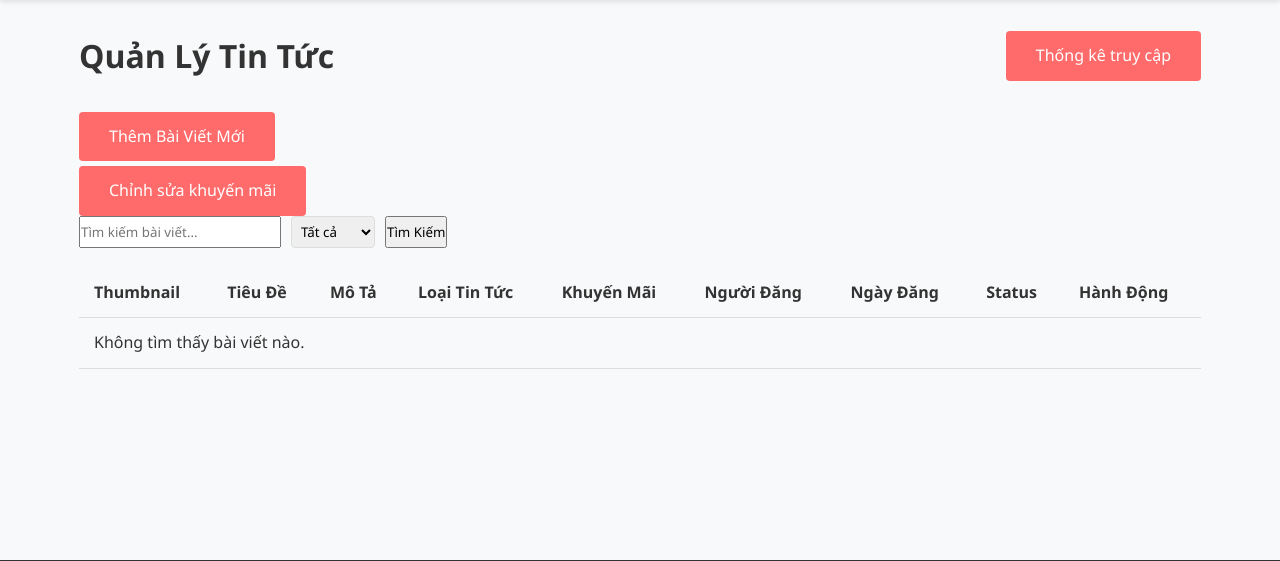
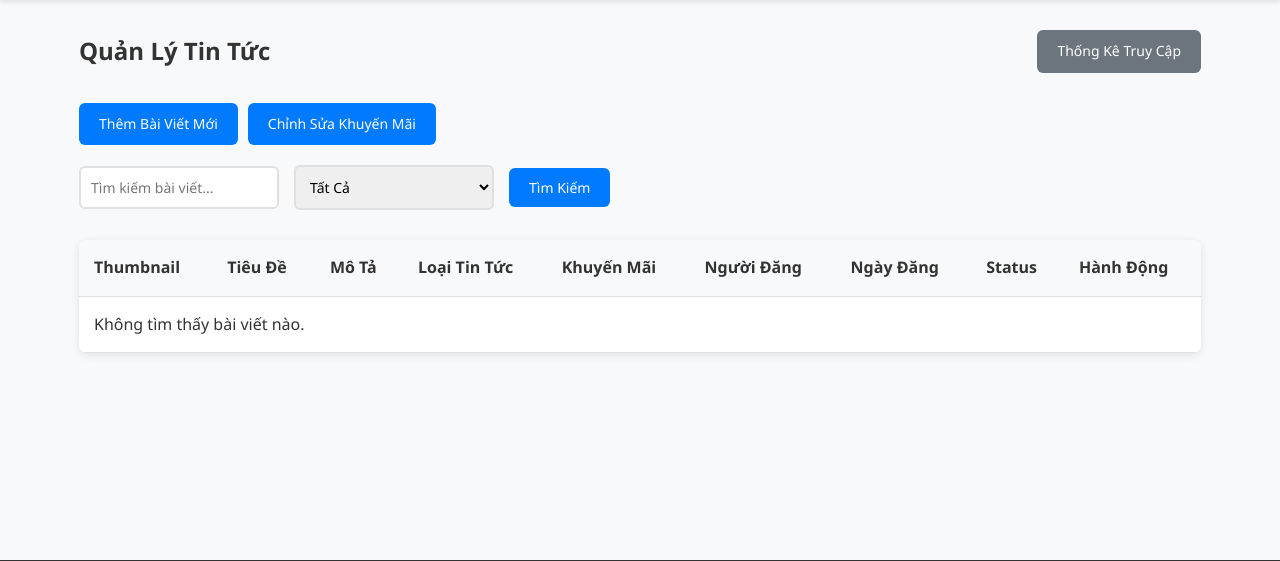
Before and after one commit to PhaCod/shoesWebsite, a PHP site: template views/admin/pages/manage-news.php in a window 1280 px wide. Shown: the part 68-629 px from the top of the page. Run offline with PHP 8.4, Linux system fonts and the light colour scheme; the template is opened without the code that fills it, so the values that code supplies are empty.

Commit message:
chỉnh css bằng AI

```diff
--- a/views/admin/pages/manage-news.php
+++ b/views/admin/pages/manage-news.php
@@ -1,37 +1,163 @@
+<style>
+    .admin-header {
+        display: flex;
+        justify-content: space-between;
+        align-items: center;
+        margin-bottom: 30px;
+    }
 
-<!-- <head>
+    .admin-header h1 {
+        font-size: 24px;
+        font-weight: 600;
+        color: #333;
+    }
 
-    <link rel="stylesheet" href="https://cdn.jsdelivr.net/gh/zuramai/mazer@docs/demo/assets/compiled/css/app.css">
-    <link rel="stylesheet" href="https://cdn.jsdelivr.net/gh/zuramai/mazer@docs/demo/assets/compiled/css/app-dark.css">
-    <link rel="stylesheet" href="https://cdn.jsdelivr.net/gh/zuramai/mazer@docs/demo/assets/compiled/css/iconly.css">
-    <link rel="stylesheet" href="https://cdn.datatables.net/2.3.0/css/dataTables.dataTables.css">
-    <link rel="stylesheet" href="https://cdn.datatables.net/2.3.0/css/dataTables.dataTables.rtl.css">
+    .admin-actions {
+        display: flex;
+        gap: 10px;
+        margin-bottom: 20px;
+    }
 
+    .btn {
+        padding: 10px 20px;
+        border-radius: 6px;
+        text-decoration: none;
+        font-size: 14px;
+        font-weight: 500;
+        transition: background-color 0.3s ease;
+    }
 
-</head> -->
+    .btn-primary {
+        background-color: #007bff;
+        color: white;
+        border: none;
+    }
 
-<style>
-    .admin-actions1 {
-        margin-top: 5px;
+    .btn-primary:hover {
+        background-color: #0056b3;
+    }
+
+    .btn-secondary {
+        background-color: #6c757d;
+        color: white;
+        border: none;
+    }
+
+    .btn-secondary:hover {
+        background-color: #5a6268;
+    }
+
+    .btn-danger {
+        background-color: #dc3545;
+        color: white;
+        border: none;
+    }
+
+    .btn-danger:hover {
+        background-color: #c82333;
+    }
+
+    .search-form {
+        display: flex;
+        gap: 15px;
+        margin-bottom: 30px;
+        align-items: center;
+    }
+
+    .search-form input[type="text"],
+    .search-form select {
+        padding: 10px;
+        border: 2px solid #e0e0e0;
+        border-radius: 6px;
+        font-size: 14px;
+        width: 200px;
+        transition: border-color 0.3s ease;
+    }
+
+    .search-form input[type="text"]:focus,
+    .search-form select:focus {
+        border-color: #007bff;
+        outline: none;
+        box-shadow: 0 0 5px rgba(0, 123, 255, 0.3);
+    }
+
+    .search-form button {
+        padding: 10px 20px;
+        background-color: #007bff;
+        color: white;
+        border: none;
+        border-radius: 6px;
+        cursor: pointer;
+        font-size: 14px;
+        font-weight: 500;
+        transition: background-color 0.3s ease;
+    }
+
+    .search-form button:hover {
+        background-color: #0056b3;
+    }
+
+    .admin-table {
+        width: 100%;
+        border-collapse: collapse;
+        background-color: #ffffff;
+        box-shadow: 0 2px 10px rgba(0, 0, 0, 0.1);
+        border-radius: 8px;
+        overflow: hidden;
+    }
+
+    .admin-table th,
+    .admin-table td {
+        padding: 15px;
+        text-align: left;
+        border-bottom: 1px solid #e0e0e0;
+    }
+
+    .admin-table th {
+        background-color: #f8f9fa;
+        font-weight: 600;
+        color: #333;
+    }
+
+    .admin-table tbody tr:hover {
+        background-color: #f1f3f5;
     }
 
     .admin-table img {
         max-width: 50px;
         border-radius: 5px;
+        object-fit: cover;
+    }
+
+    .admin-table .action-buttons {
+        display: flex;
+        gap: 10px;
+    }
+
+    .admin-table .action-buttons a {
+        padding: 8px 15px;
+        font-size: 13px;
+        border-radius: 5px;
+        text-align: center;
+        min-width: 70px;
     }
 
     .pagination {
-        margin-top: 20px;
+        margin-top: 30px;
         text-align: center;
+        display: flex;
+        justify-content: center;
+        gap: 8px;
     }
 
     .pagination a {
-        display: inline-block;
-        padding: 8px 16px;
-        margin: 0 4px;
+        padding: 10px 15px;
         border: 1px solid #ddd;
+        border-radius: 5px;
         text-decoration: none;
         color: #333;
+        font-size: 14px;
+        transition: background-color 0.3s ease;
     }
 
     .pagination a.active {
@@ -41,57 +167,59 @@
     }
 
     .pagination a:hover:not(.active) {
-        background-color: #f1f1f1;
+        background-color: #e9ecef;
     }
 
     .status-pending {
-        color: orange;
-        font-weight: bold;
+        color: #ff8c00;
+        font-weight: 500;
     }
 
     .status-active {
-        color: green;
-        font-weight: bold;
+        color: #28a745;
+        font-weight: 500;
     }
 
     .status-expired {
-        color: red;
-        font-weight: bold;
+        color: #dc3545;
+        font-weight: 500;
     }
 
-    .search-form {
-        display: flex;
-        gap: 10px;
+    .alert {
+        padding: 15px;
         margin-bottom: 20px;
+        border-radius: 6px;
+        text-align: center;
     }
 
-    .search-form select {
-        padding: 5px;
-        border-radius: 4px;
-        border: 1px solid #ddd;
+    .alert-success {
+        background-color: #d4edda;
+        color: #155724;
+        border: 1px solid #c3e6cb;
     }
 
-
+    .alert-danger {
+        background-color: #f8d7da;
+        color: #721c24;
+        border: 1px solid #f5c6cb;
+    }
 </style>
 
 <div class="admin-header">
     <h1>Quản Lý Tin Tức</h1>
-    <a href="/shoesWebsite/index.php?controller=adminNews&action=stats" class="btn btn-secondary">Thống kê truy cập</a>
+    <a href="/shoesWebsite/index.php?controller=adminNews&action=stats" class="btn btn-secondary">Thống Kê Truy Cập</a>
 </div>
 
 <?php if (isset($error)): ?>
-    <div class="alert alert-danger"><?php echo $error; ?></div>
+    <div class="alert alert-danger"><?php echo htmlspecialchars($error); ?></div>
 <?php endif; ?>
 <?php if (isset($success)): ?>
-    <div class="alert alert-success"><?php echo $success; ?></div>
+    <div class="alert alert-success"><?php echo htmlspecialchars($success); ?></div>
 <?php endif; ?>
 
 <div class="admin-actions">
     <a href="/shoesWebsite/index.php?controller=adminNews&action=addNews" class="btn btn-primary">Thêm Bài Viết Mới</a>
-</div>
-
-<div class="admin-actions1">
-    <a href="/shoesWebsite/index.php?controller=adminPromotion&action=index" class="btn btn-primary">Chỉnh sửa khuyến mãi</a>
+    <a href="/shoesWebsite/index.php?controller=adminPromotion&action=index" class="btn btn-primary">Chỉnh Sửa Khuyến Mãi</a>
 </div>
 
 <form method="get" class="search-form">
@@ -99,7 +227,7 @@
     <input type="hidden" name="action" value="manage">
     <input type="text" name="search" placeholder="Tìm kiếm bài viết..." value="<?php echo htmlspecialchars($search); ?>">
     <select name="status">
-        <option value="all" <?php echo $status === 'all' ? 'selected' : ''; ?>>Tất cả</option>
+        <option value="all" <?php echo $status === 'all' ? 'selected' : ''; ?>>Tất Cả</option>
         <option value="pending" <?php echo $status === 'pending' ? 'selected' : ''; ?>>Pending</option>
         <option value="active" <?php echo $status === 'active' ? 'selected' : ''; ?>>Active</option>
         <option value="expired" <?php echo $status === 'expired' ? 'selected' : ''; ?>>Expired</option>
@@ -107,7 +235,7 @@
     <button type="submit">Tìm Kiếm</button>
 </form>
 
-<table class="table table-striped admin-table">
+<table class="table admin-table">
     <thead>
         <tr>
             <th>Thumbnail</th>
@@ -120,7 +248,6 @@
             <th>Status</th>
             <th>Hành Động</th>
         </tr>
-
     </thead>
     <tbody>
         <?php if (empty($news)): ?>
@@ -143,7 +270,7 @@
                         <?php
                         $news_types = [
                             'general' => 'Tin Tức Thông Thường',
-                            'flash_sale' => 'Sale sập sàn',
+                            'flash_sale' => 'Sale Sập Sàn',
                             'fixed_price' => 'Rẻ Vô Địch',
                         ];
                         echo $news_types[$item['news_type']] ?? 'Không xác định';
@@ -171,8 +298,10 @@
                         ?>
                     </td>
                     <td>
-                        <a href="/shoesWebsite/index.php?controller=adminNews&action=editNews&id=<?php echo $item['NewsID']; ?>" class="btn btn-primary">Sửa</a>
-                        <a href="/shoesWebsite/index.php?controller=adminNews&action=deleteNews&id=<?php echo $item['NewsID']; ?>" class="btn btn-danger" onclick="return confirm('Bạn có chắc muốn xóa bài viết này?')">Xóa</a>
+                        <div class="action-buttons">
+                            <a href="/shoesWebsite/index.php?controller=adminNews&action=editNews&id=<?php echo $item['NewsID']; ?>" class="btn btn-primary">Sửa</a>
+                            <a href="/shoesWebsite/index.php?controller=adminNews&action=deleteNews&id=<?php echo $item['NewsID']; ?>" class="btn btn-danger" onclick="return confirm('Bạn có chắc muốn xóa bài viết này?')">Xóa</a>
+                        </div>
                     </td>
                 </tr>
             <?php endforeach; ?>
@@ -183,15 +312,15 @@
 <div class="pagination">
     <?php if ($totalPages > 1): ?>
         <?php if ($page > 1): ?>
-            <a href="/shoesWebsite/index.php?controller=adminNews&action=manage&search=<?php echo urlencode($search); ?>&status=<?php echo urlencode($status); ?>&page=<?php echo $page - 1; ?>" class="btn btn-secondary">Trang trước</a>
+            <a href="/shoesWebsite/index.php?controller=adminNews&action=manage&search=<?php echo urlencode($search); ?>&status=<?php echo urlencode($status); ?>&page=<?php echo $page - 1; ?>">Trang Trước</a>
         <?php endif; ?>
 
         <?php for ($i = 1; $i <= $totalPages; $i++): ?>
-            <a href="/shoesWebsite/index.php?controller=adminNews&action=manage&search=<?php echo urlencode($search); ?>&status=<?php echo urlencode($status); ?>&page=<?php echo $i; ?>" class="btn btn-secondary <?php echo $i === $page ? 'active' : ''; ?>"><?php echo $i; ?></a>
+            <a href="/shoesWebsite/index.php?controller=adminNews&action=manage&search=<?php echo urlencode($search); ?>&status=<?php echo urlencode($status); ?>&page=<?php echo $i; ?>" class="<?php echo $i === $page ? 'active' : ''; ?>"><?php echo $i; ?></a>
         <?php endfor; ?>
 
         <?php if ($page < $totalPages): ?>
-            <a href="/shoesWebsite/index.php?controller=adminNews&action=manage&search=<?php echo urlencode($search); ?>&status=<?php echo urlencode($status); ?>&page=<?php echo $page + 1; ?>" class="btn btn-secondary">Trang sau</a>
+            <a href="/shoesWebsite/index.php?controller=adminNews&action=manage&search=<?php echo urlencode($search); ?>&status=<?php echo urlencode($status); ?>&page=<?php echo $page + 1; ?>">Trang Sau</a>
         <?php endif; ?>
     <?php endif; ?>
 </div>
```
